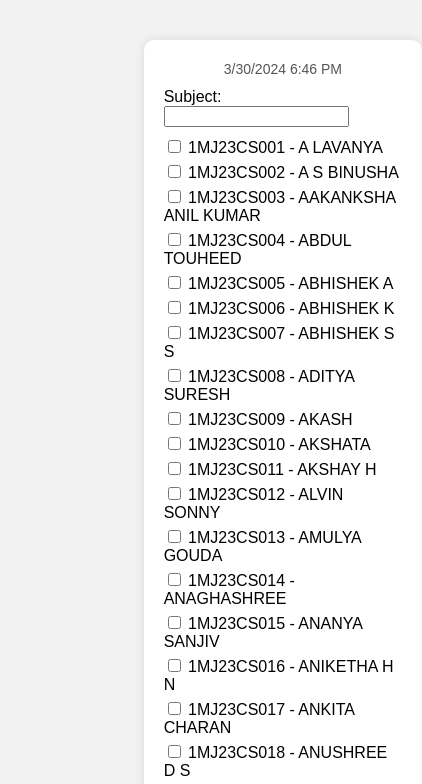
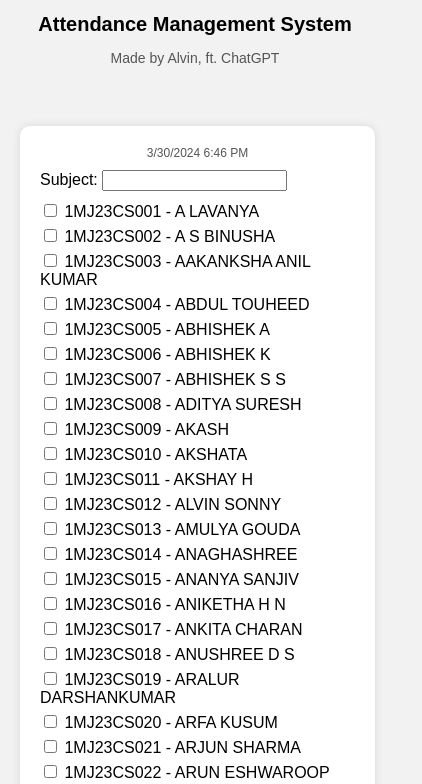
Before and after one commit to alvinson19/Attendance-Management, a plain HTML site: page index.html in a window 390 px wide. Shown: the top 784 px of the page, 422 px wide, since content can reach past the window. Drawn offline with Linux system fonts and the light colour scheme.

Commit message:
Update styles.css

```diff
--- a/styles.css
+++ b/styles.css
@@ -3,49 +3,37 @@ body {
     margin: 0;
     padding: 0;
     background-color: #f2f2f2;
-    display: flex;
-    justify-content: center;
-    align-items: center;
-    min-height: 100vh;
 }
 
 .container {
-    width: 90%; /* Adjusted for responsiveness */
     max-width: 600px;
-    margin: 20px;
+    margin: 20px auto;
     padding: 20px;
     background-color: #fff;
     border-radius: 10px;
-    box-shadow: 0px 0px 10px rgba(0, 0, 0, 0.1);
+    box-shadow: 0 0 10px rgba(0, 0, 0, 0.1);
 }
 
 header {
     text-align: center;
-    padding-bottom: 20px;
+    margin-bottom: 20px;
 }
 
 header h1 {
-    margin: 0;
     font-size: 24px;
-    @media only screen and (max-width: 400px) {
-        font-size: 20px; /* Adjust font size for smaller screens */
-    }
 }
 
 header p {
     margin: 5px 0 0;
     font-size: 14px;
-    color: #555; /* Adjust text color */
+    color: #555;
 }
 
 .date-time {
     text-align: center;
     margin-bottom: 10px;
-}
-
-.date-time span {
     font-size: 14px;
-    color: #555; /* Adjust text color */
+    color: #555;
 }
 
 main {
@@ -60,10 +48,6 @@ main {
     display: flex;
     justify-content: space-between;
     margin-bottom: 10px;
-}
-
-.attendance-header span {
-    display: inline-block;
 }
 
 .student-list {
@@ -95,11 +79,28 @@ button {
     padding: 10px 20px;
     border-radius: 5px;
     transition: background-color 0.3s;
-    @media only screen and (max-width: 400px) {
-        padding: 8px 16px; /* Adjust button padding for smaller screens */
-    }
+    display: block;
+    margin: 0 auto;
 }
 
 button:hover {
     background-color: #555;
 }
+
+@media screen and (max-width: 600px) {
+    .container {
+        width: 90%;
+    }
+
+    header h1 {
+        font-size: 20px;
+    }
+
+    .date-time {
+        font-size: 12px;
+    }
+
+    button {
+        padding: 8px 16px;
+    }
+}
```
